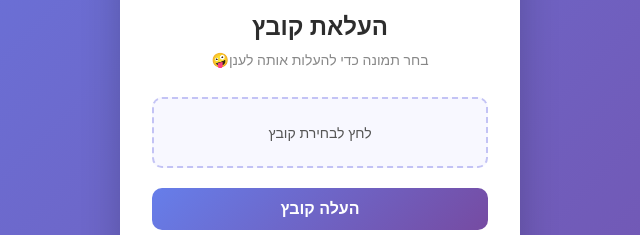
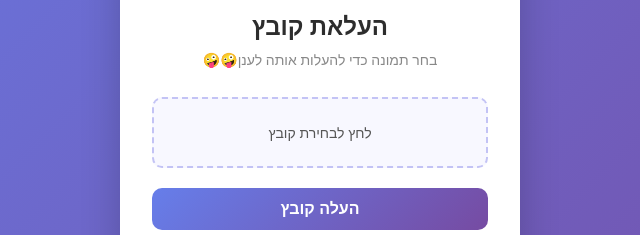
Before and after one commit to idan70000-ui/AWS-project, a website: page public/index.html in a window 1280 px wide. Shown: the part 301-536 px from the top of the page, 320-960 px from the left. Drawn offline with Linux system fonts and the light colour scheme.

Commit message:
adding aws project

```diff
--- a/public/index.html
+++ b/public/index.html
@@ -9,7 +9,7 @@
   <div class="upload-container">
     <div class="icon">📤</div>
     <h1>העלאת קובץ</h1>
-    <p class="subtitle">בחר תמונה כדי להעלות אותה לענן🤪</p>
+    <p class="subtitle">בחר תמונה כדי להעלות אותה לענן🤪🤪</p>
 
     <form id="uploadForm" enctype="multipart/form-data">
       <label for="fileInput" class="file-label">
```
